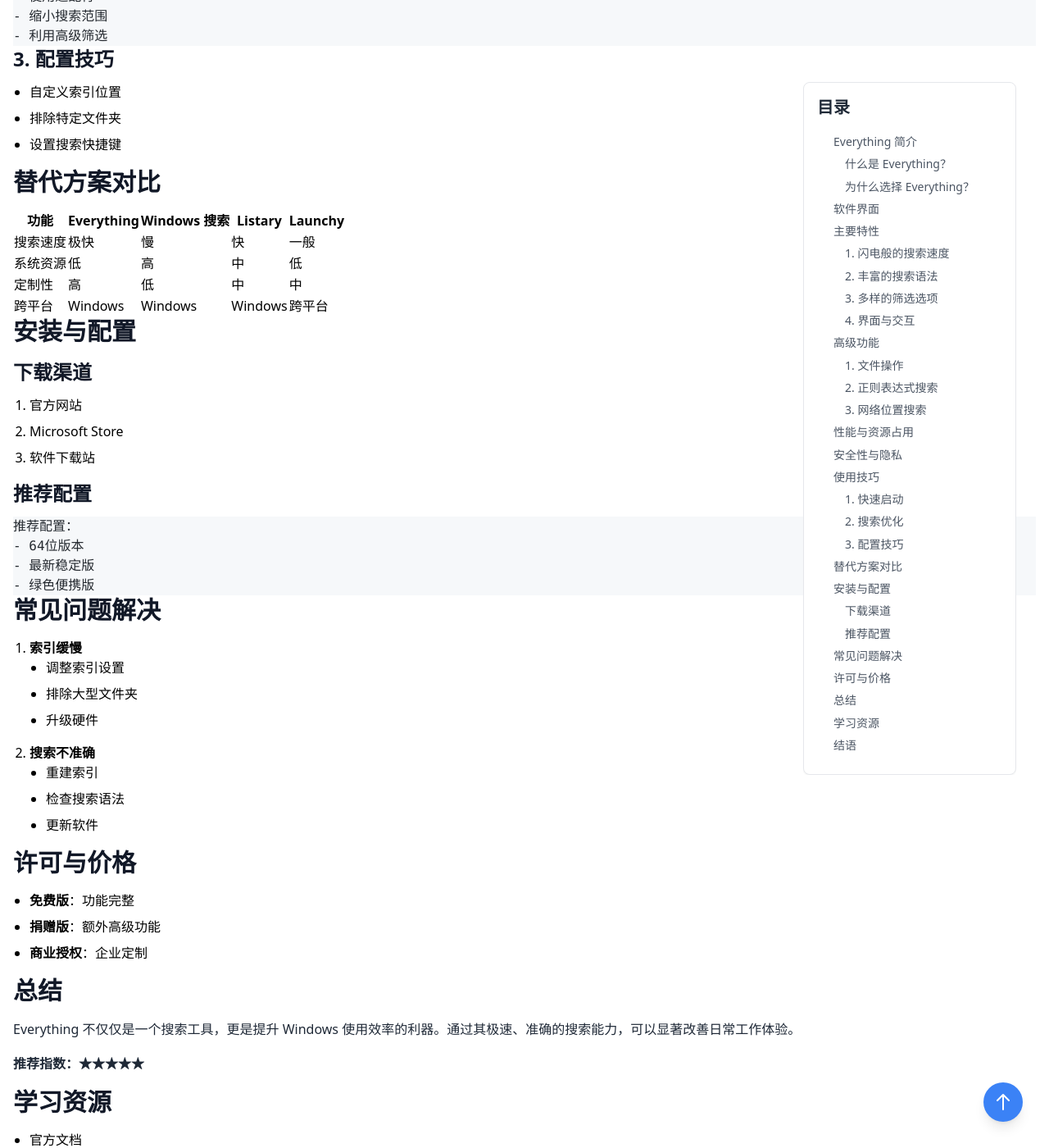
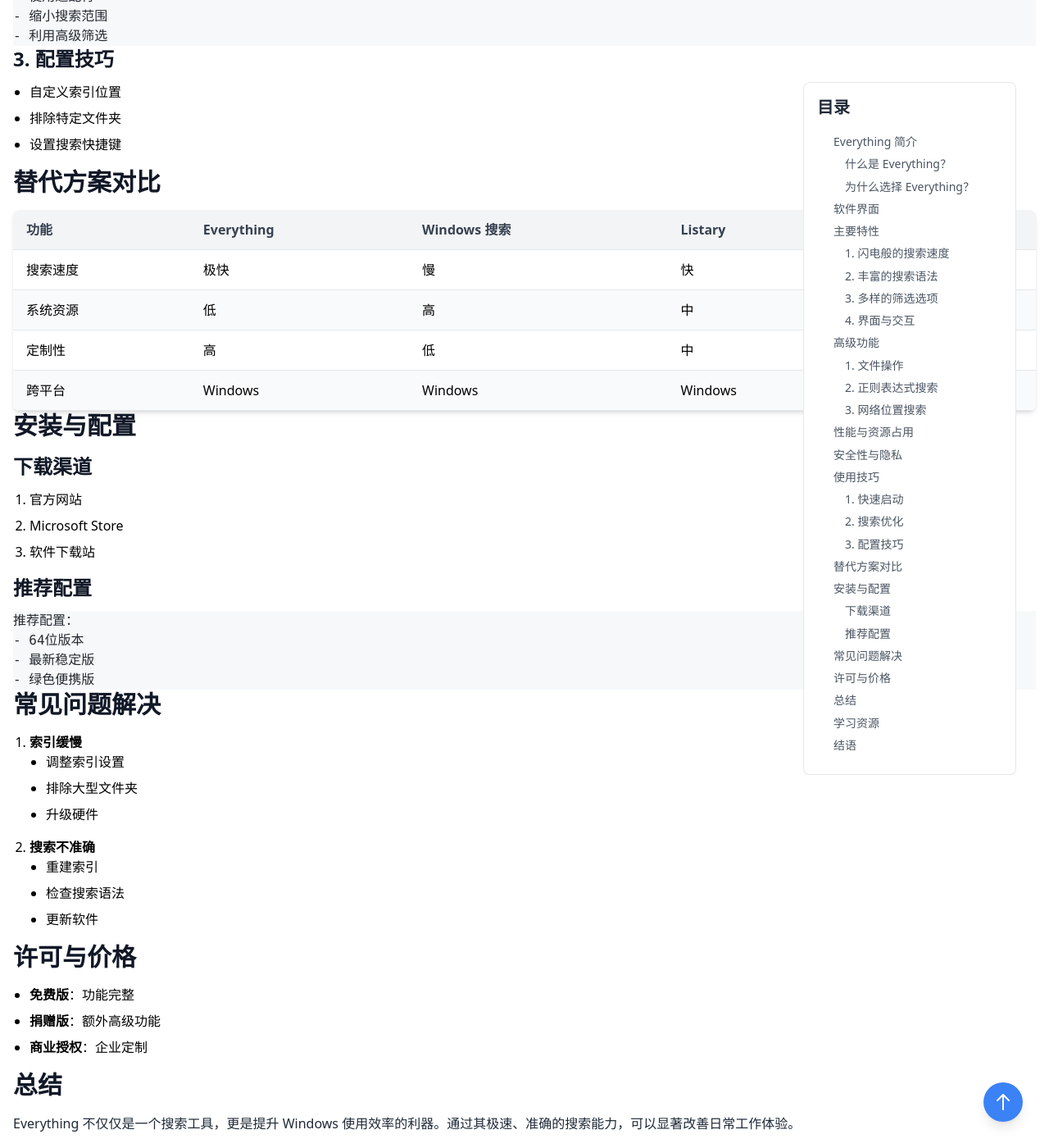
Before and after one commit to zachthinking/zachthinking.github.io, a Jekyll site: the page built from _posts/2024-01-23-everything-search-tool.md, in a window 1280 px wide and 1400 px high, scrolled down 3090 px. Shown: the whole window at 82% size. Built offline with Jekyll 4.4.1, drawn with Linux system fonts in a browser that asks for light colours; comment, search, counter and statistics services are not loaded.

```diff
--- a/assets/css/main.css
+++ b/assets/css/main.css
@@ -888,6 +888,43 @@ nav li a:hover {
   display: flex;
   gap: 0.5rem;
 }
+/* 文章内容中的表格样式 */
+.post-content table {
+  width: 100%;
+  border-collapse: collapse;
+  overflow: hidden;
+  border-radius: 0.5rem;
+  --tw-shadow: 0 4px 6px -1px rgb(0 0 0 / 0.1), 0 2px 4px -2px rgb(0 0 0 / 0.1);
+  --tw-shadow-colored: 0 4px 6px -1px var(--tw-shadow-color), 0 2px 4px -2px var(--tw-shadow-color);
+  box-shadow: var(--tw-ring-offset-shadow, 0 0 #0000), var(--tw-ring-shadow, 0 0 #0000), var(--tw-shadow);
+}
+.post-content table thead {
+  --tw-bg-opacity: 1;
+  background-color: rgb(243 244 246 / var(--tw-bg-opacity, 1));
+  --tw-text-opacity: 1;
+  color: rgb(55 65 81 / var(--tw-text-opacity, 1));
+}
+.post-content table th, .post-content table td {
+  border-bottom-width: 1px;
+  --tw-border-opacity: 1;
+  border-color: rgb(229 231 235 / var(--tw-border-opacity, 1));
+  padding-left: 1rem;
+  padding-right: 1rem;
+  padding-top: 0.75rem;
+  padding-bottom: 0.75rem;
+  text-align: left;
+}
+.post-content table tr:nth-child(even) {
+  --tw-bg-opacity: 1;
+  background-color: rgb(249 250 251 / var(--tw-bg-opacity, 1));
+}
+.post-content table tr:hover {
+  --tw-bg-opacity: 1;
+  background-color: rgb(243 244 246 / var(--tw-bg-opacity, 1));
+  transition-property: color, background-color, border-color, text-decoration-color, fill, stroke;
+  transition-timing-function: cubic-bezier(0.4, 0, 0.2, 1);
+  transition-duration: 300ms;
+}
 /* 响应式布局 */
 @media (max-width: 1199px) {
         .post-article {
@@ -902,8 +939,14 @@ nav li a:hover {
 .invisible {
   visibility: hidden;
 }
+.static {
+  position: static;
+}
 .fixed {
   position: fixed;
+}
+.relative {
+  position: relative;
 }
 .sticky {
   position: sticky;
@@ -924,6 +967,12 @@ nav li a:hover {
   margin-left: auto;
   margin-right: auto;
 }
+.mb-4 {
+  margin-bottom: 1rem;
+}
+.mb-8 {
+  margin-bottom: 2rem;
+}
 .mt-8 {
   margin-top: 2rem;
 }
@@ -939,8 +988,14 @@ nav li a:hover {
 .w-6 {
   width: 1.5rem;
 }
+.w-full {
+  width: 100%;
+}
 .max-w-7xl {
   max-width: 80rem;
+}
+.max-w-md {
+  max-width: 28rem;
 }
 .flex-grow {
   flex-grow: 1;
```
Also changed, not shown: _posts/2025-03-01-shipany.md (added, +66 -0 lines), assets/css/tailwind.css.
